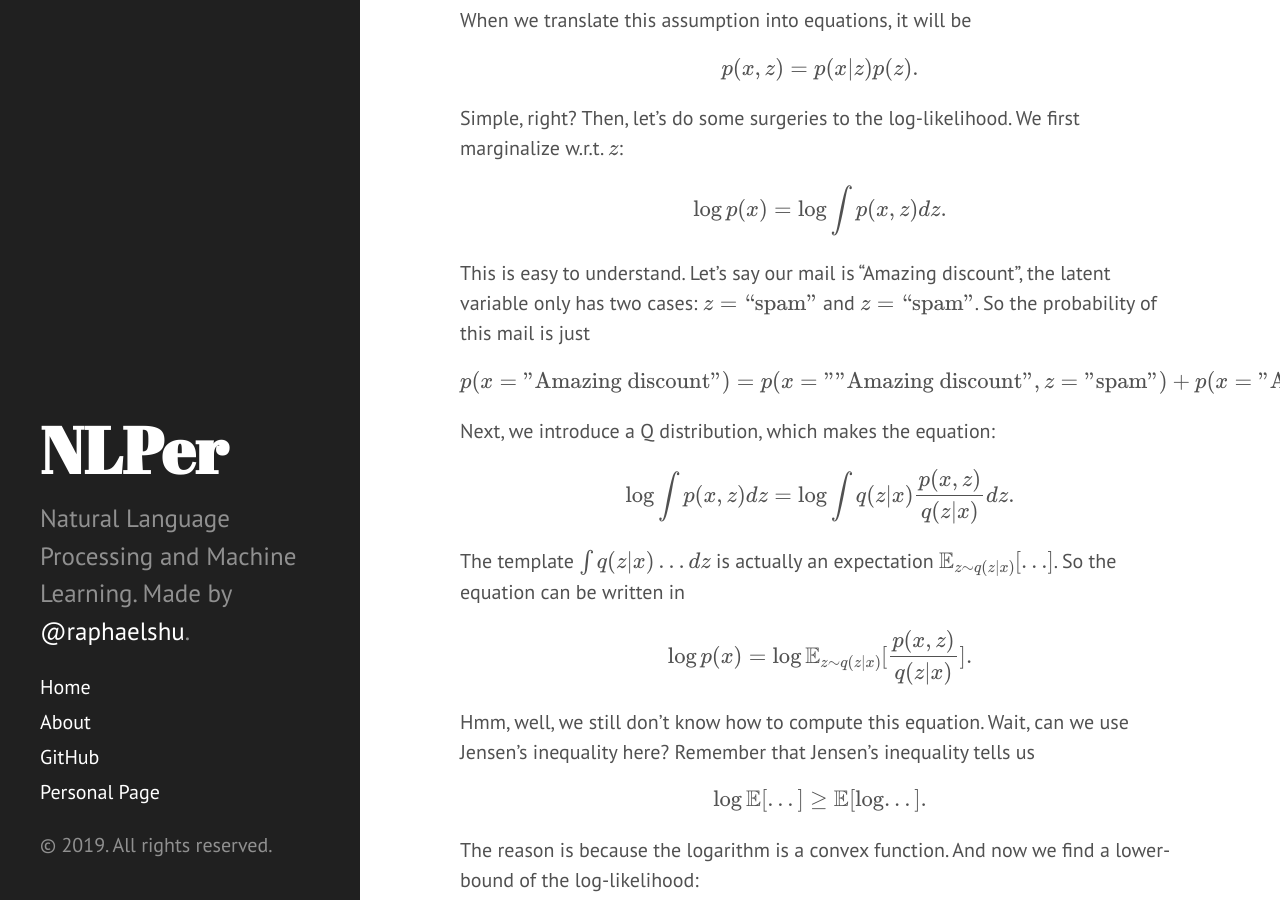
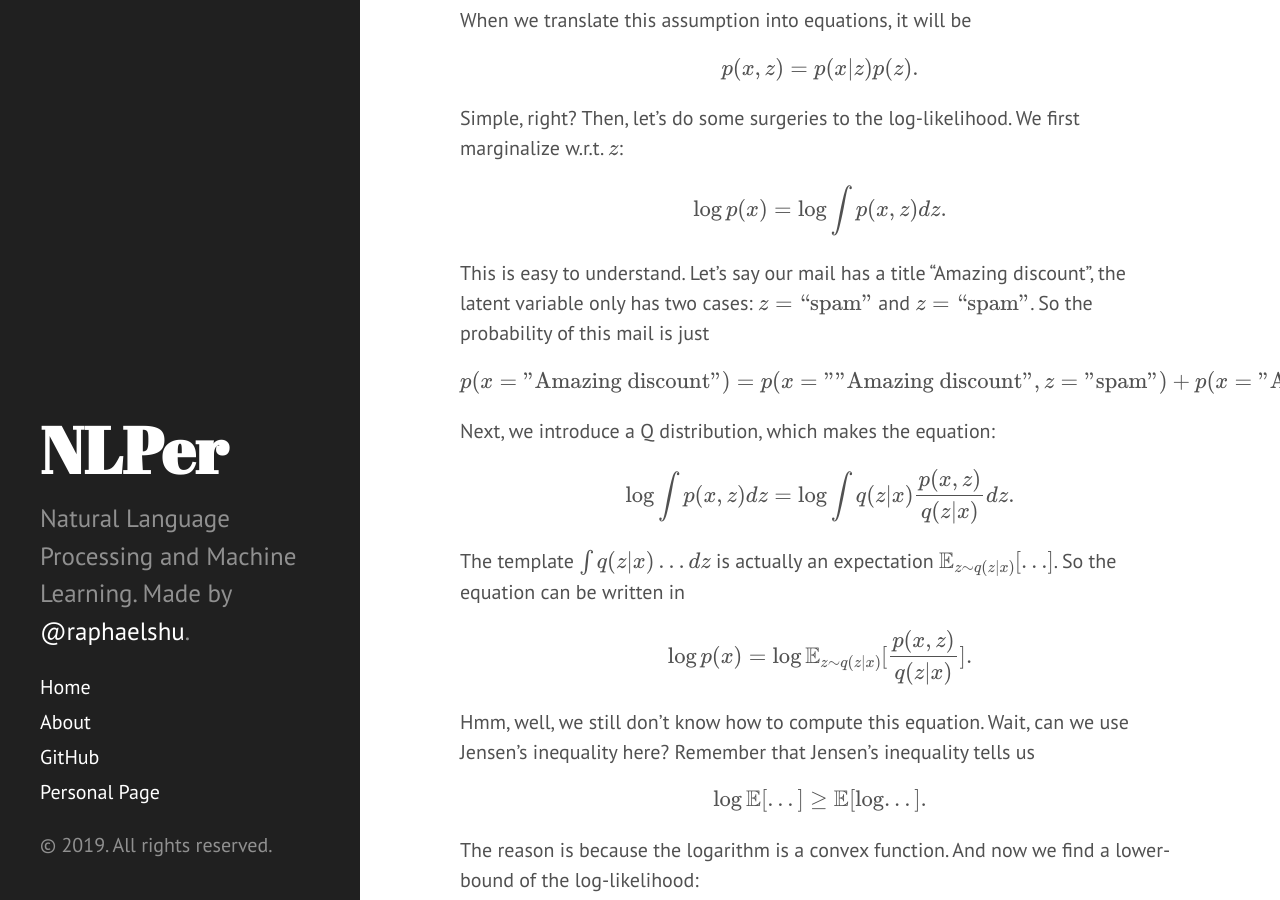
Before and after one commit to zomux/nlper, a Jekyll site: the page built from _posts/2019-10-27-what-is-a-generative-model.md, in a window 1280 px wide and 900 px high, scrolled down 1924 px. Built offline with Jekyll 4.4.1, drawn with Linux system fonts in a browser that asks for light colours; formulas are drawn with MathJax 3; comment, search, counter and statistics services are not loaded; grey boxes are pictures that could not be loaded.

Commit message:
_posts/2019-10-27-what-is-a-generative-model.md updated from https://stackedit.io/

```diff
--- a/_posts/2019-10-27-what-is-a-generative-model.md
+++ b/_posts/2019-10-27-what-is-a-generative-model.md
@@ -46,7 +46,7 @@ Simple, right? Then, let's do some surgeries to the log-likelihood. We first mar
 
 $$\log p(x) = \log \int p(x,z) dz.$$
 
-This is easy to understand. Let's say our mail is "Amazing discount", the latent variable only has two cases: $z=\text{"spam"}$ and $z=\text{"spam"}$. So the probability of this mail is just
+This is easy to understand. Let's say our mail has a title "Amazing discount", the latent variable only has two cases: $z=\text{"spam"}$ and $z=\text{"spam"}$. So the probability of this mail is just
 
 $$ p(x=\text{"Amazing discount"}) \\
 = p(x=\text{""Amazing discount"}, z=\text{"spam"})  \\
```
Also changed, not shown: other parts of _posts/2019-10-27-what-is-a-generative-model.md (+1 -1 lines).
